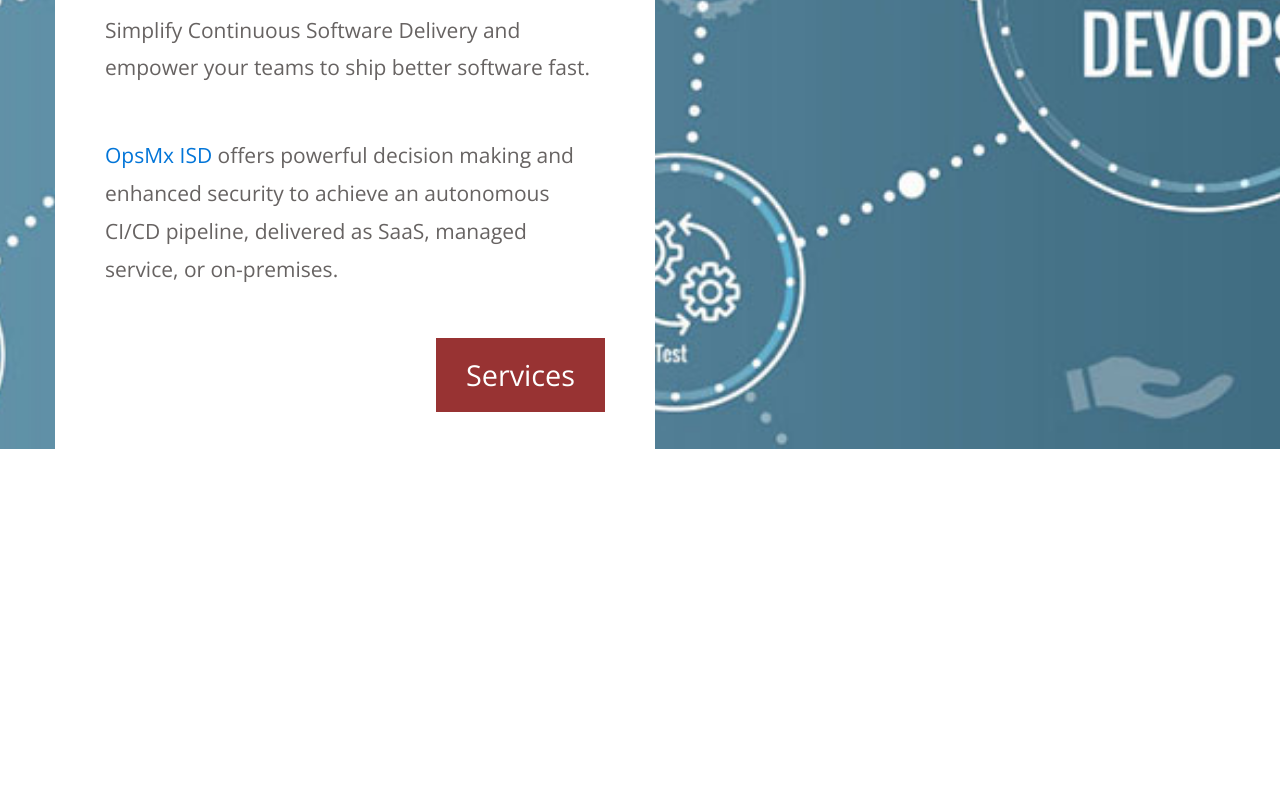
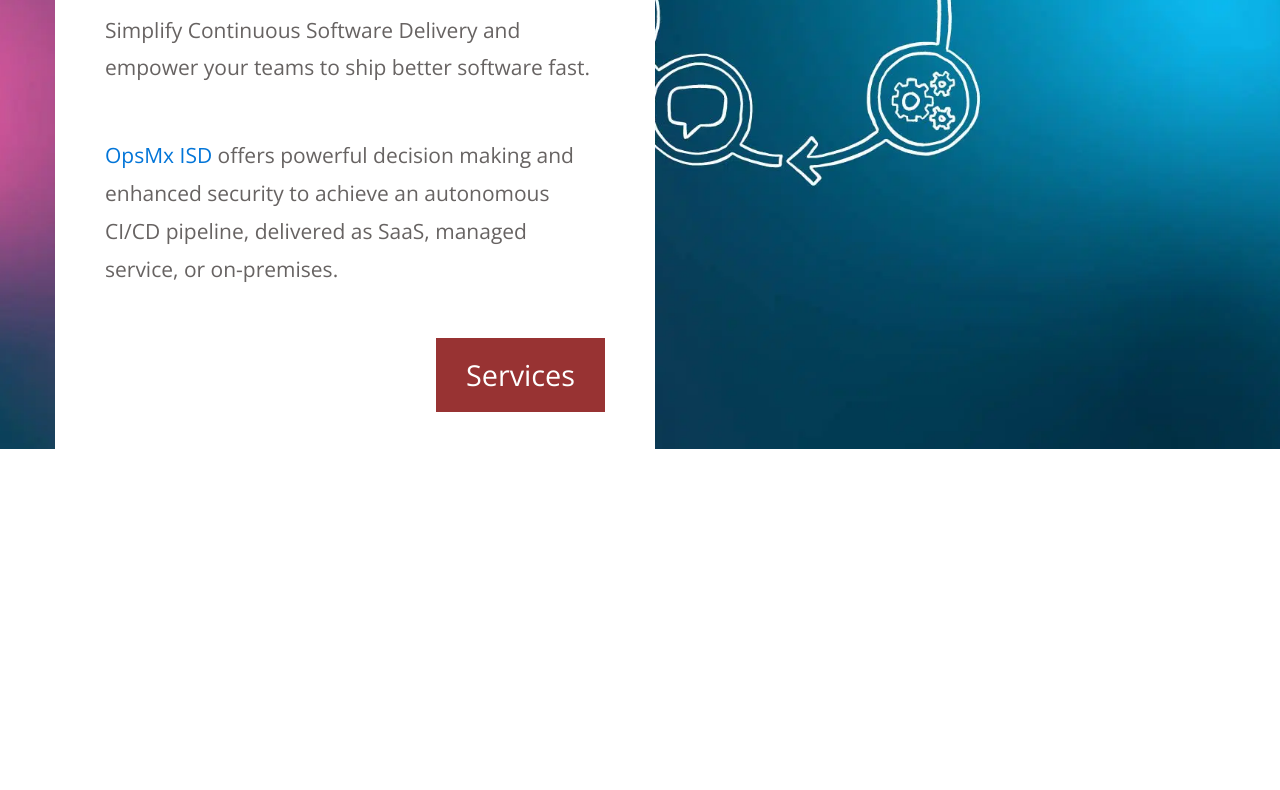
Before and after one commit to yugaa22/hello-script, a plain HTML site: page htmls/index.html in a window 1280 px wide. Shown: the part 421-1211 px from the top of the page. Drawn offline with nearby package versions, Linux system fonts and the light colour scheme.

Commit message:
Update index.html
First page background changed to bg-01

```diff
--- a/htmls/index.html
+++ b/htmls/index.html
@@ -30,7 +30,7 @@
         <div class="container-fluid" id="main">
 
             <!-- Home -->
-            <section class="parallax-window tm-section tm-section-home" id="home" data-parallax="scroll" data-image-src="img/bg-02.jpg.webp">
+            <section class="parallax-window tm-section tm-section-home" id="home" data-parallax="scroll" data-image-src="img/bg-01.jpg.webp">
                 <div class="tm-page-content-width tm-padding-b">
                     <div class="text-center tm-site-title-wrap">
                         <h1 class="tm-site-title">OpsMx</h1>
```
